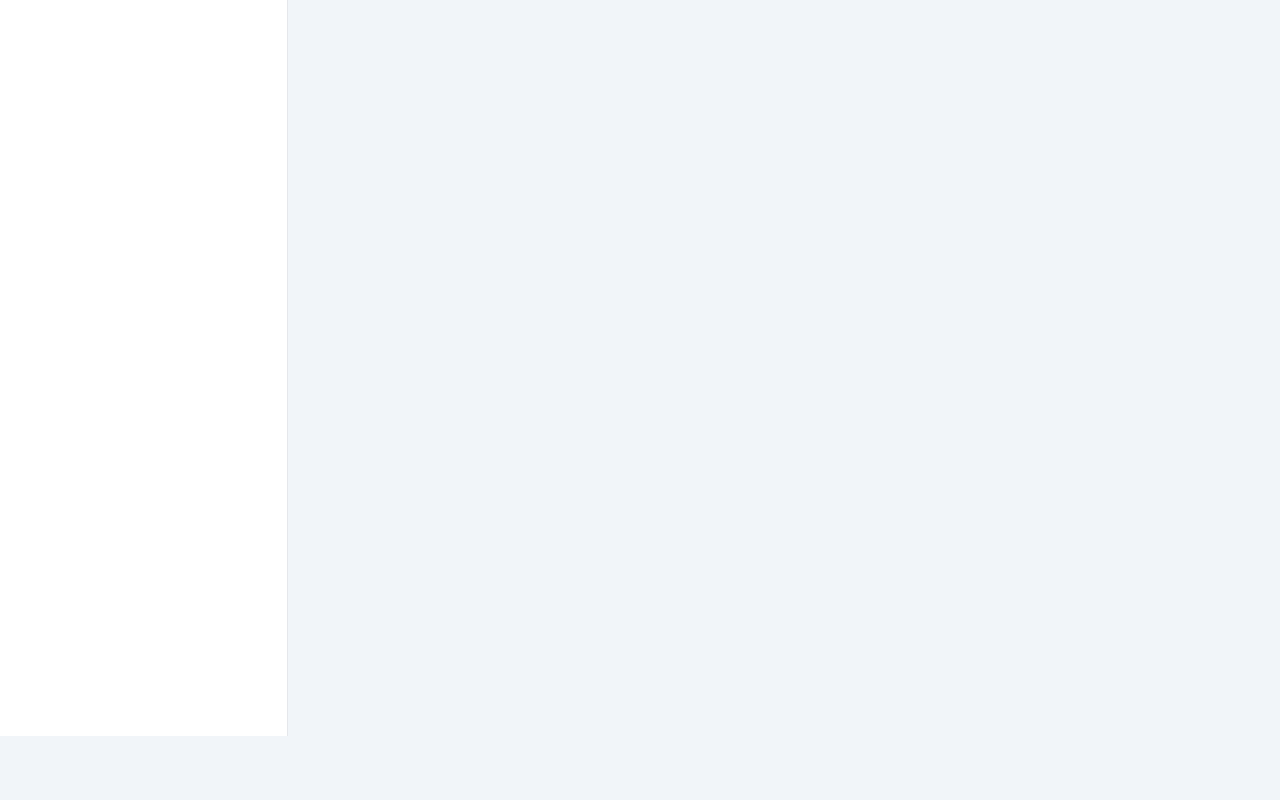
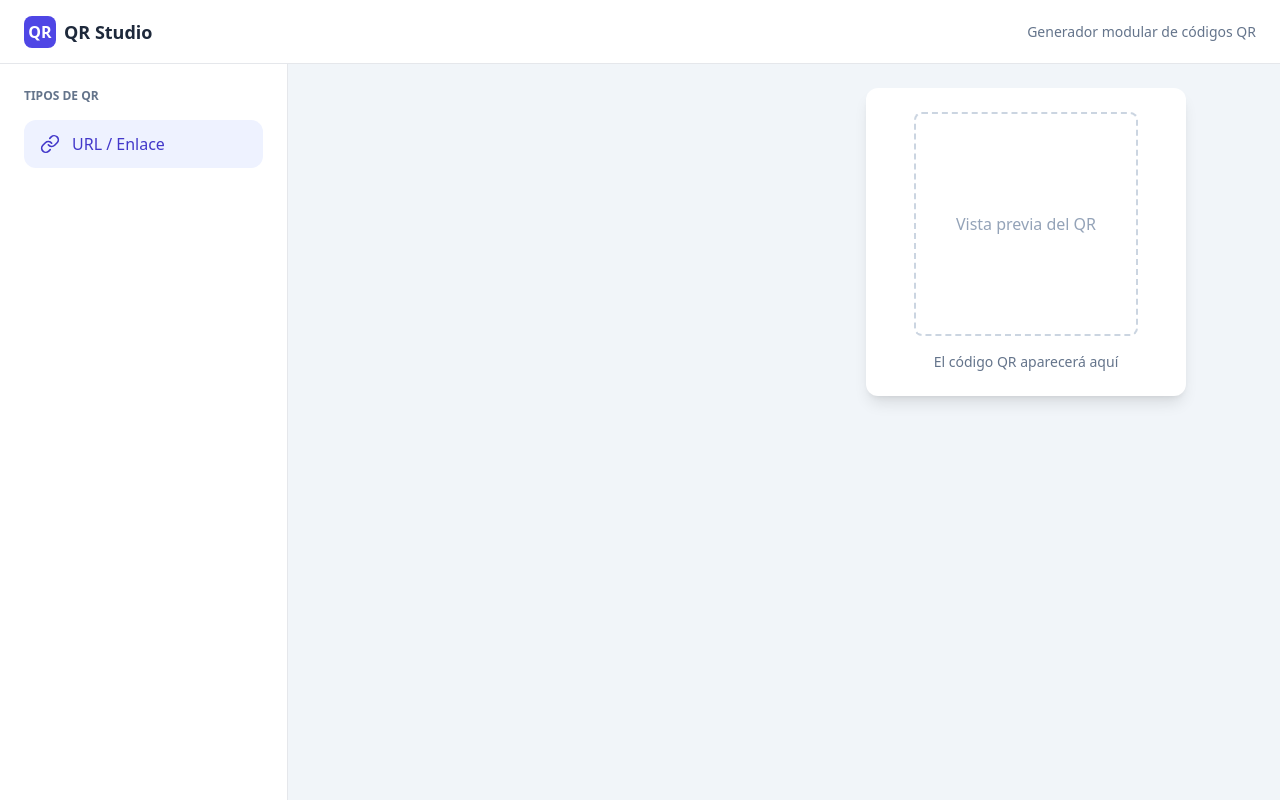
Before and after one commit to Erickpe8/QR-STUDIO, a plain HTML site: page index.html in a window 1280 px wide. Drawn offline with nearby package versions, Linux system fonts and the light colour scheme.

Commit message:
Agrega componentes de interfaz para el generador de códigos QR y configura Lucide Icons.

```diff
--- a/index.html
+++ b/index.html
@@ -3,6 +3,7 @@
 <head>
     <meta charset="UTF-8" />
     <title>QR Studio</title>
+    <script src="https://unpkg.com/lucide@latest"></script>
     <meta name="viewport" content="width=device-width, initial-scale=1.0" />
 
     <!-- Tailwind CDN (luego se puede compilar) -->
--- a/src/components/Header.js
+++ b/src/components/Header.js
@@ -0,0 +1,20 @@
+export function renderHeader() {
+    const header = document.getElementById("app-header");
+
+    header.innerHTML = `
+        <div class="h-16 bg-white border-b flex items-center justify-between px-6">
+        <div class="flex items-center gap-2">
+            <div class="w-8 h-8 bg-indigo-600 rounded-lg flex items-center justify-center text-white font-bold">
+            QR
+            </div>
+            <span class="font-semibold text-lg text-slate-800">
+            QR Studio
+            </span>
+        </div>
+
+        <div class="text-sm text-slate-500">
+            Generador modular de códigos QR
+        </div>
+        </div>
+    `;
+}
--- a/src/components/QrPreview.js
+++ b/src/components/QrPreview.js
@@ -0,0 +1,15 @@
+export function renderQrPreview() {
+    const preview = document.getElementById("qr-preview");
+
+    preview.innerHTML = `
+        <div class="bg-white w-80 rounded-xl shadow-lg p-6 flex flex-col items-center">
+        <div class="w-56 h-56 border-2 border-dashed border-slate-300 rounded-lg flex items-center justify-center text-slate-400">
+            Vista previa del QR
+        </div>
+
+        <p class="mt-4 text-sm text-slate-500 text-center">
+            El código QR aparecerá aquí
+        </p>
+        </div>
+    `;
+}
--- a/src/components/Sidebar.js
+++ b/src/components/Sidebar.js
@@ -0,0 +1,19 @@
+export function renderSidebar() {
+    const sidebar = document.getElementById("app-sidebar");
+
+    sidebar.innerHTML = `
+        <nav class="h-full p-6 space-y-4">
+        <h2 class="text-xs font-semibold text-slate-500 uppercase">
+            Tipos de QR
+        </h2>
+
+        <!-- URL -->
+        <button
+            class="w-full flex items-center gap-3 px-4 py-3 rounded-xl
+                bg-indigo-50 text-indigo-700 font-medium
+                hover:bg-indigo-100 transition">
+            <i data-lucide="link" class="w-5 h-5"></i>
+            <span>URL / Enlace</span>
+        </button>
+    `;
+}
--- a/src/main.js
+++ b/src/main.js
@@ -0,0 +1,9 @@
+import { renderHeader } from "./components/Header.js";
+import { renderSidebar } from "./components/Sidebar.js";
+import { renderQrPreview } from "./components/QrPreview.js";
+
+renderHeader();
+renderSidebar();
+renderQrPreview();
+
+lucide.createIcons();
```
